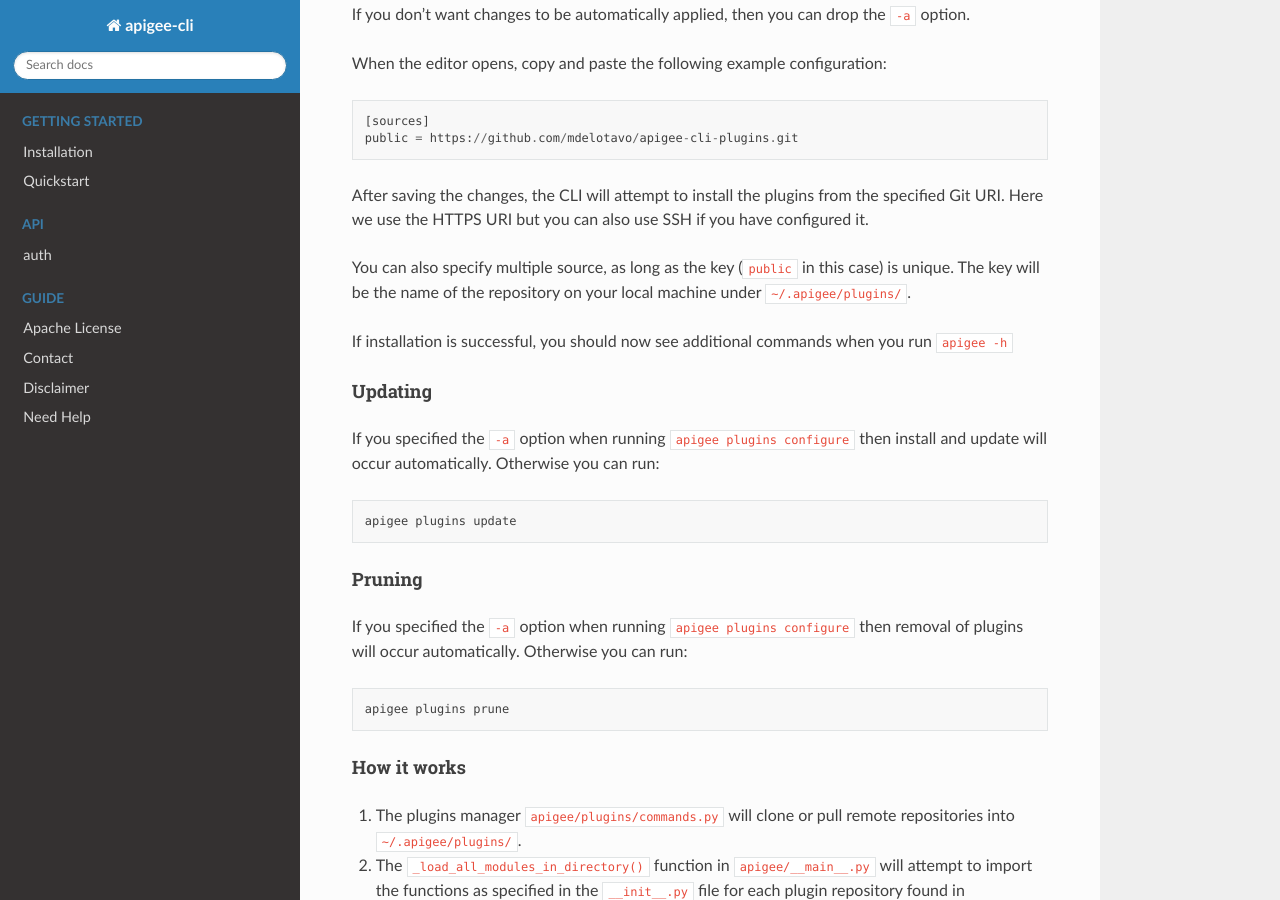
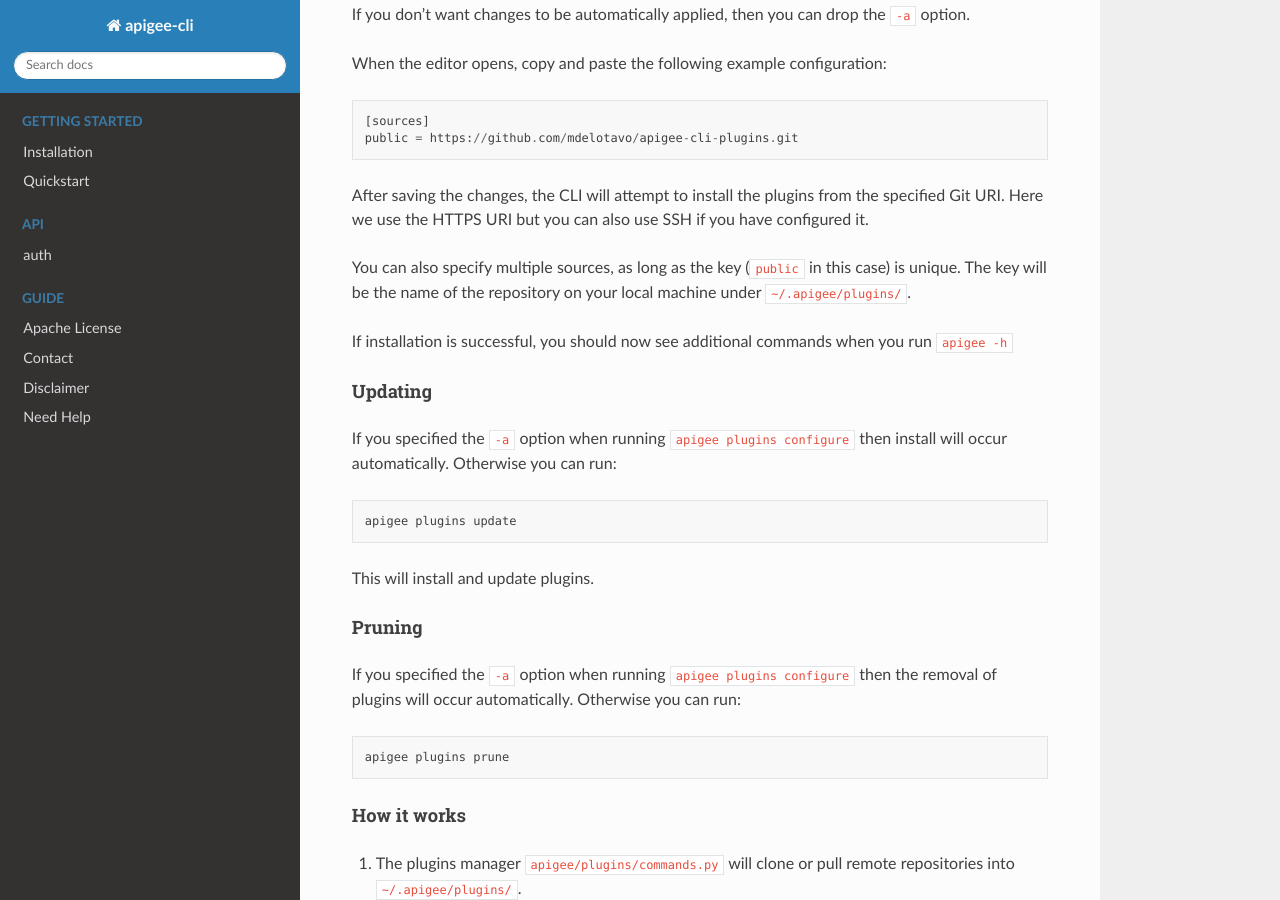
Before and after one commit to darumatic/apigee-cli, a Sphinx documentation site: the page built from docs/index.rst, in a window 1280 px wide and 900 px high, scrolled down 7605 px. Built offline with Sphinx 7.4.7 and the Read the Docs theme 2.0.0, drawn with Linux system fonts in a browser that asks for light colours.

Commit message:
:pencil: Update docs

```diff
--- a/README.rst
+++ b/README.rst
@@ -300,7 +300,7 @@
 After saving the changes, the CLI will attempt to install the plugins from the specified Git URI.
 Here we use the HTTPS URI but you can also use SSH if you have configured it.
 
-You can also specify multiple source, as long as the key (``public`` in this case) is unique.
+You can also specify multiple sources, as long as the key (``public`` in this case) is unique.
 The key will be the name of the repository on your local machine under ``~/.apigee/plugins/``.
 
 If installation is successful, you should now see additional commands when you run ``apigee -h``
@@ -309,16 +309,18 @@
 Updating
 ^^^^^^^^
 
-If you specified the ``-a`` option when running ``apigee plugins configure`` then install and update will occur automatically.
+If you specified the ``-a`` option when running ``apigee plugins configure`` then install will occur automatically.
 Otherwise you can run::
 
      apigee plugins update
+
+This will install and update plugins.
 
 ^^^^^^^
 Pruning
 ^^^^^^^
 
-If you specified the ``-a`` option when running ``apigee plugins configure`` then removal of plugins will occur automatically.
+If you specified the ``-a`` option when running ``apigee plugins configure`` then the removal of plugins will occur automatically.
 Otherwise you can run::
 
      apigee plugins prune
--- a/docs/genindex.html
+++ b/docs/genindex.html
@@ -1036,6 +1036,8 @@
 </li>
   </ul></td>
   <td style="width: 33%; vertical-align: top;"><ul>
+      <li><a href="source/apigee.plugins.html#apigee.plugins.commands.exit_if_git_not_installed">exit_if_git_not_installed() (in module apigee.plugins.commands)</a>
+</li>
       <li><a href="source/apigee.keystores.html#apigee.keystores.keystores.Keystores.export_a_cert">export_a_cert() (apigee.keystores.keystores.Keystores method)</a>
 </li>
       <li><a href="source/apigee.keystores.html#apigee.keystores.keystores.Keystores.export_a_certificate_for_an_alias">export_a_certificate_for_an_alias() (apigee.keystores.keystores.Keystores method)</a>
--- a/docs/source/apigee.plugins.html
+++ b/docs/source/apigee.plugins.html
@@ -181,6 +181,11 @@
 <dd></dd></dl>
 
 <dl class="py function">
+<dt id="apigee.plugins.commands.exit_if_git_not_installed">
+<code class="sig-prename descclassname">apigee.plugins.commands.</code><code class="sig-name descname">exit_if_git_not_installed</code><span class="sig-paren">(</span><span class="sig-paren">)</span><a class="headerlink" href="#apigee.plugins.commands.exit_if_git_not_installed" title="Permalink to this definition">¶</a></dt>
+<dd></dd></dl>
+
+<dl class="py function">
 <dt id="apigee.plugins.commands.info">
 <code class="sig-prename descclassname">apigee.plugins.commands.</code><code class="sig-name descname">info</code><span class="sig-paren">(</span><span class="sig-paren">)</span><a class="headerlink" href="#apigee.plugins.commands.info" title="Permalink to this definition">¶</a></dt>
 <dd></dd></dl>
```
Also changed, not shown: docs/index.html (+4 -3 lines), docs/searchindex.js, 1 other file.
